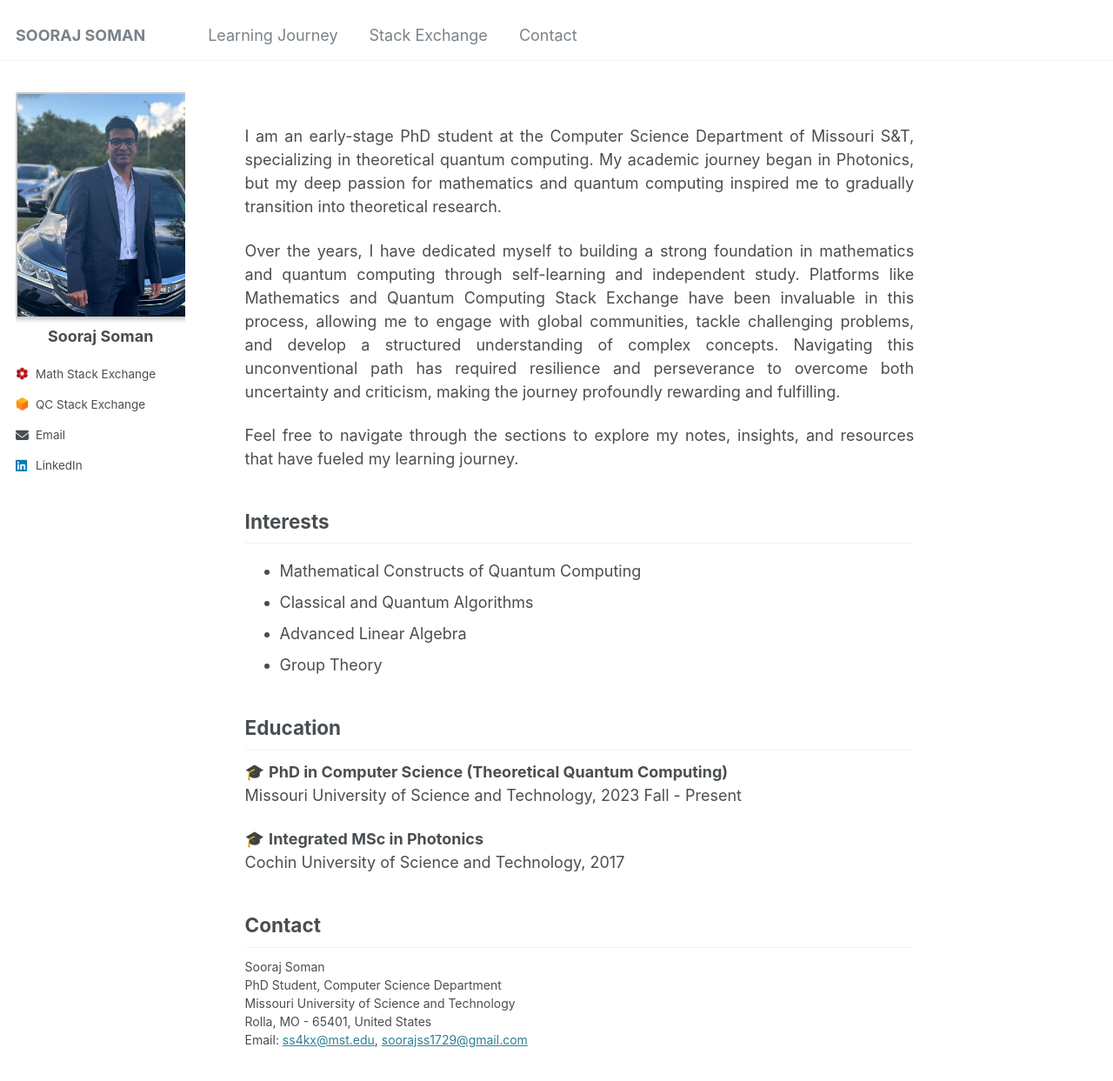
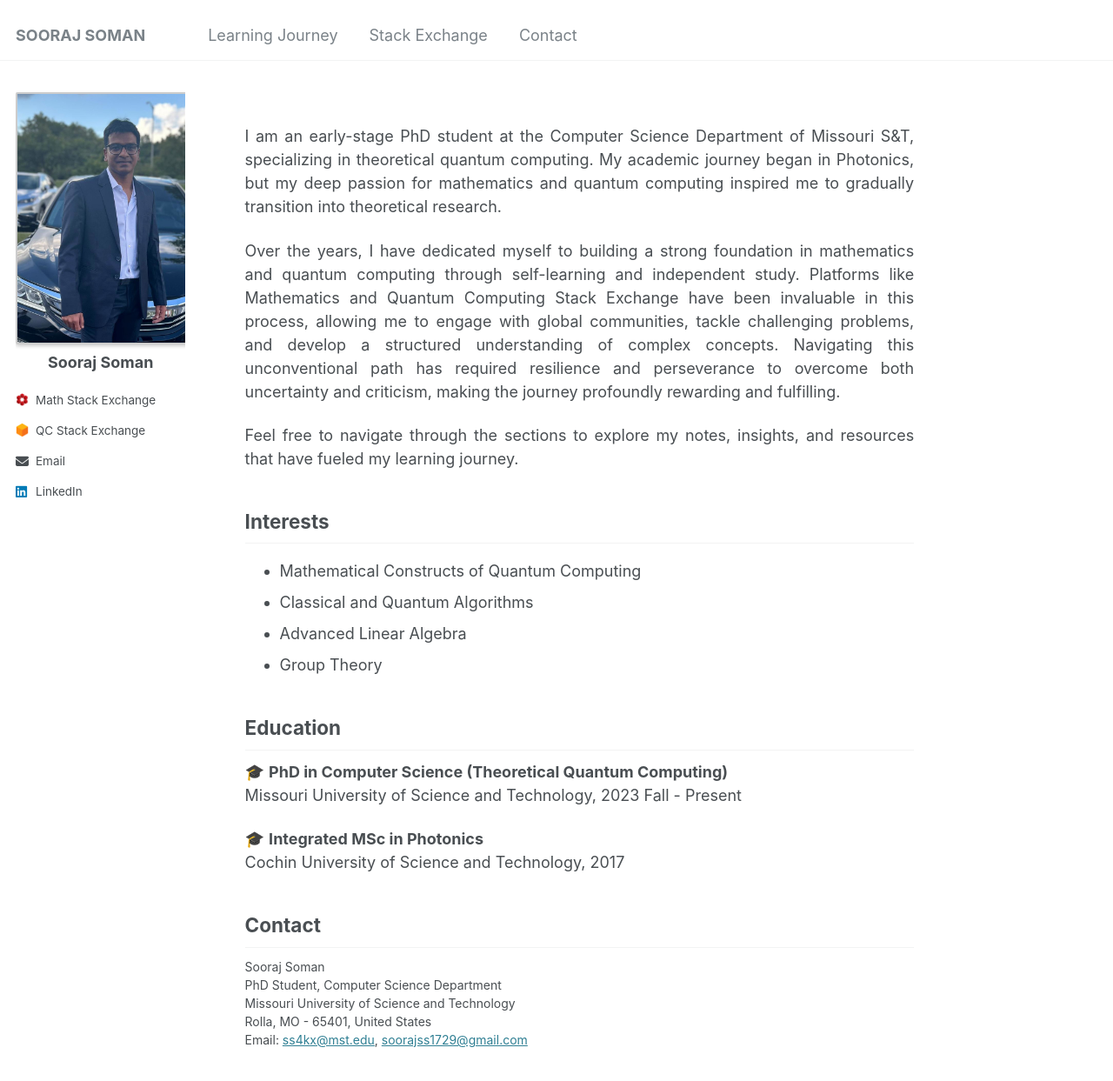
Before and after one commit to soorajss1729/soorajss1729.github.io, a Jekyll site: the page built from _pages/about.md, in a window 1280 px wide and 1400 px high. Shown: the top 1243 px of the window at 87% size. Built offline with Jekyll 4.4.1, drawn with Linux system fonts in a browser that asks for light colours.

Commit message:
Update _sidebar.scss

```diff
--- a/_sass/_sidebar.scss
+++ b/_sass/_sidebar.scss
@@ -79,7 +79,7 @@
 .author__avatar {
   display: block; /* Ensures the avatar behaves like a block element */
   width: 240px; /* Set the desired width */
-  height: 260px; /* Set the desired height */
+  height: 290px; /* Set the desired height */
   margin: 0 auto; /* Center the avatar horizontally */
 
   img {
```
